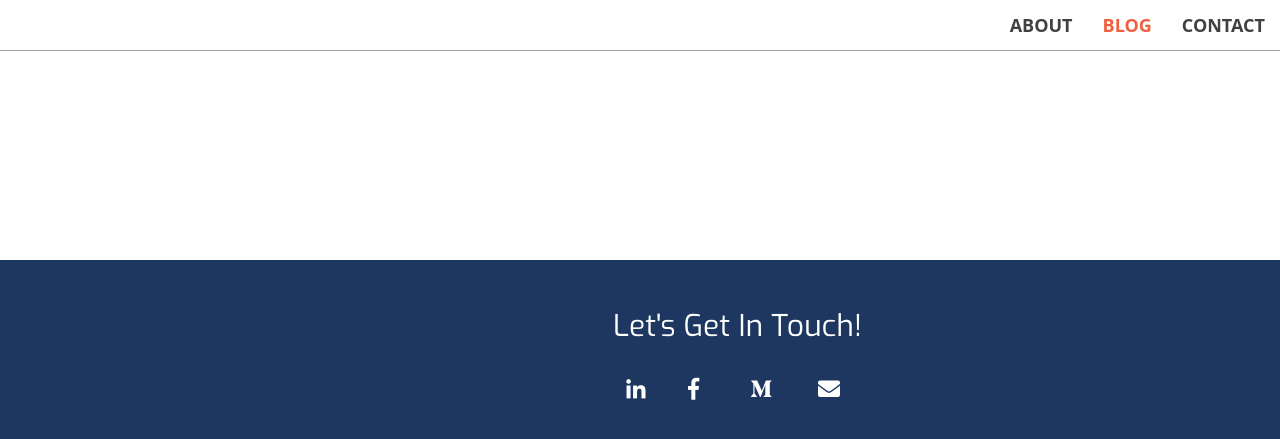
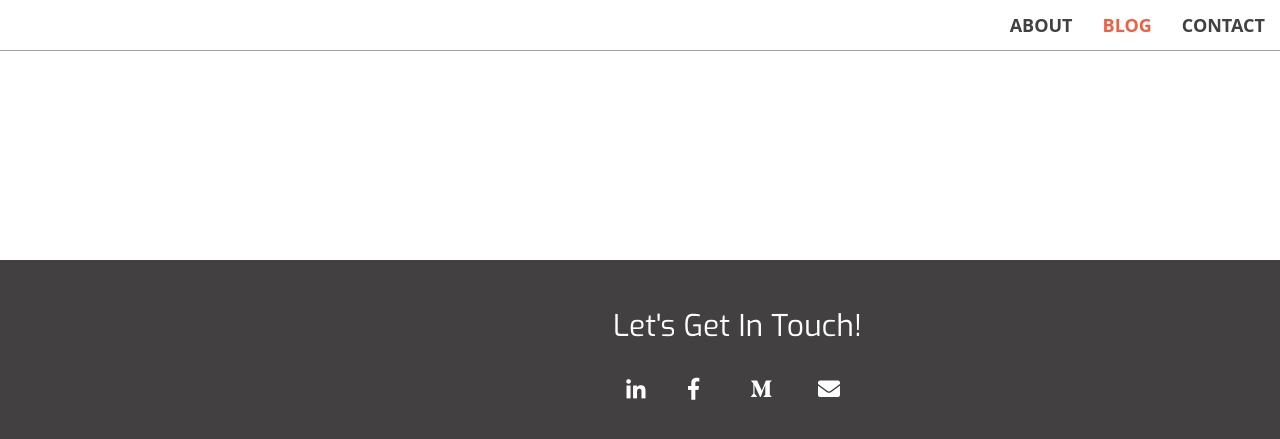
Before and after one commit to idan-bassuk/idan-bassuk.github.io, a Jekyll site: the page built from index.html, in a window 1280 px wide and 900 px high, scrolled down 2080 px. Shown: the top 439 px of the window. Built offline with Jekyll 4.4.1, drawn with Linux system fonts in a browser that asks for light colours.

Commit message:
Update contact.html

```diff
--- a/_includes/contact.html
+++ b/_includes/contact.html
@@ -1,4 +1,4 @@
-<aside id="contact" class="bg-very-dark">
+<aside id="contact" class="bg-dark">
     <div class="container">
         <div class="row">
             <div class="col-lg-10 col-lg-offset-2 text-center">
```
